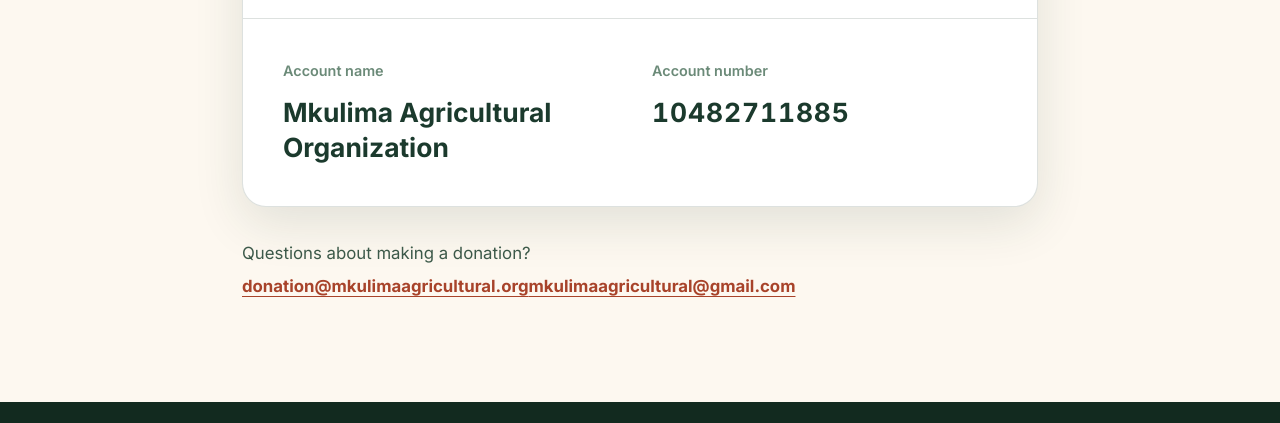
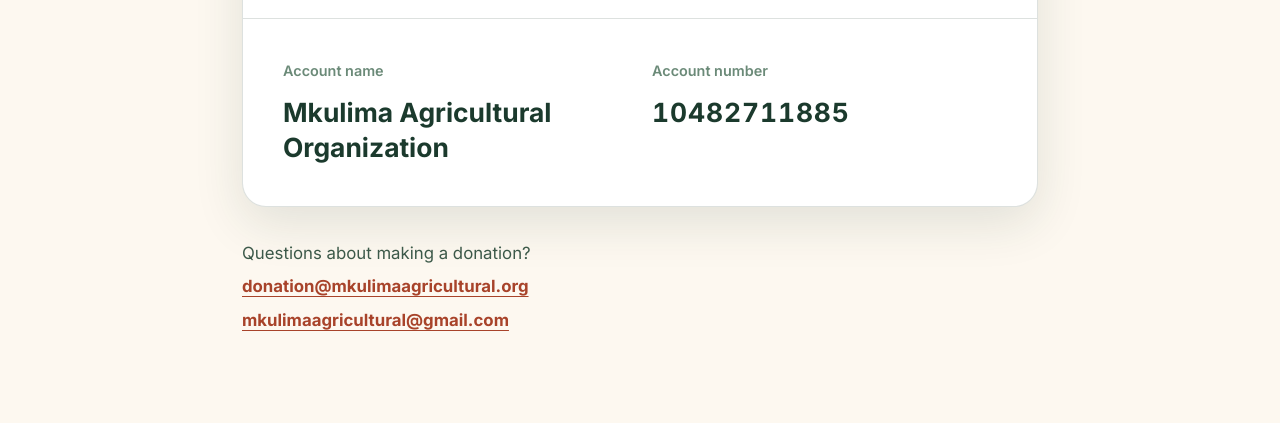
Before and after one commit to mkulimaagricultural/main, a website: page donate/index.html in a window 1280 px wide. Shown: the part 1088-1511 px from the top of the page. Drawn offline with Linux system fonts and the light colour scheme.

```diff
--- a/assets/css/donate.css
+++ b/assets/css/donate.css
@@ -55,6 +55,7 @@
 }
 .mao-donate-card__number { font-variant-numeric: tabular-nums; letter-spacing: .035em; }
 .mao-donate-contact { margin: 2rem 0 .25rem; color: var(--text-secondary); }
+.mao-donate-emails { display: flex; flex-direction: column; align-items: flex-start; gap: .4rem; }
 .mao-donate-contact__link {
   color: var(--terracotta-dark);
   font-weight: 700;
```
